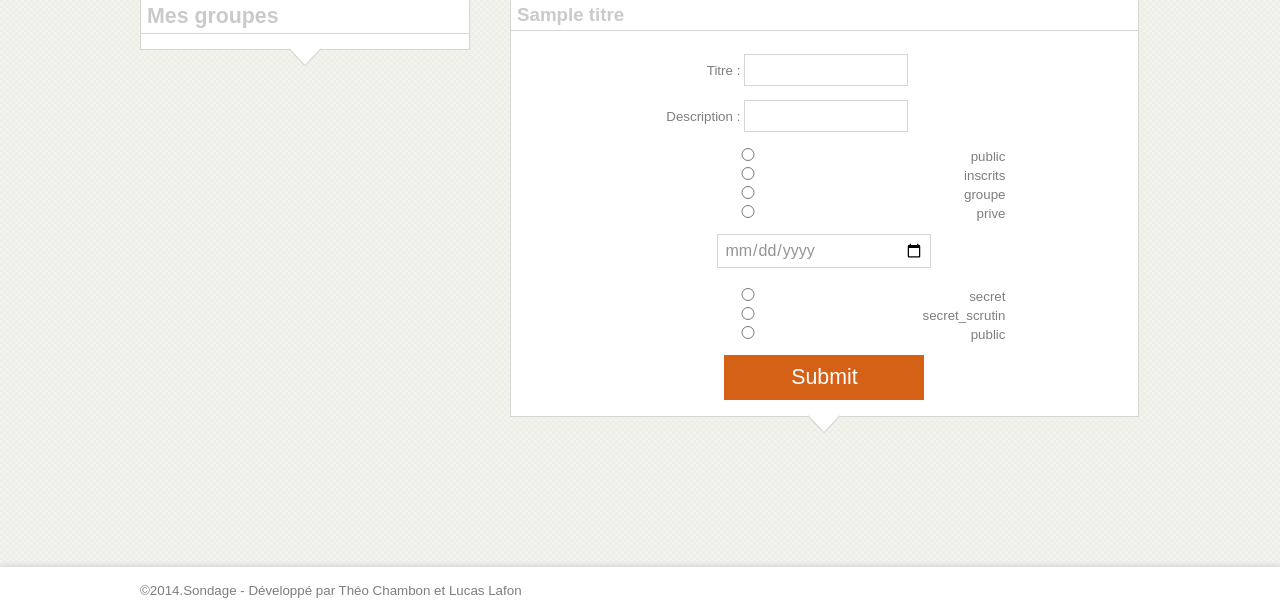
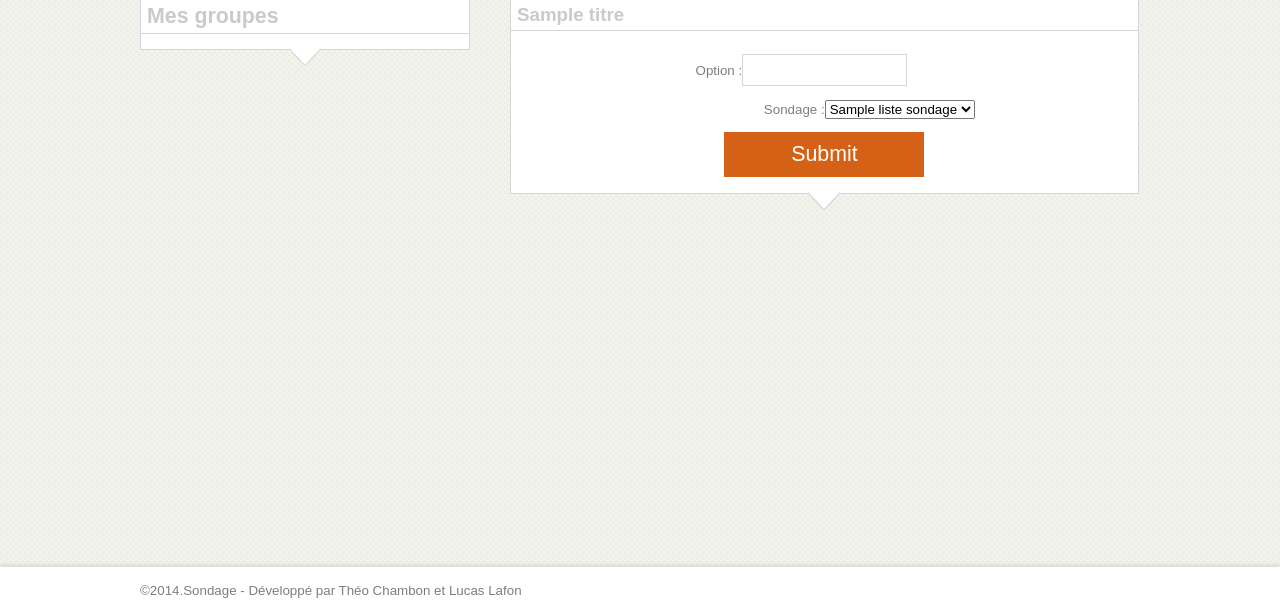
Before and after one commit to Theo0/sondage-L3, a PHP site: the page made by views/vueNouvelleOption.php in a window 1280 px wide. Shown: the part 187-800 px from the top of the page. Run offline with PHP 8.4, Linux system fonts and the light colour scheme; the template is opened without the code that fills it: most values are stand-ins (such as "Sample title", 1, 10 or a date in 2020); some libraries are stand-ins or nearby versions; some web fonts are replaced.

Commit message:
Update vueNouvelleOption.php

```diff
--- a/views/vueNouvelleOption.php
+++ b/views/vueNouvelleOption.php
@@ -1,42 +1,21 @@
 <?php
 
-$this->titre = "Nouveau Sondage";
+$this->titre = "Ajout d'une option";
 
-//Inclusion de la libarairie Form ( http://fr.openclassrooms.com/informatique/cours/votre-site-php-presque-complet-architecture-mvc-et-bonnes-pratiques/gestion-des-formulaires-avec-la-classe-form )
-include ROOT.'/models/Form.php';
+if(isset($optionTermine)){
+	echo "<h3>L'option a bien été ajoutée ! Vous pouvez maintenant en ajouter une nouvelle.</h3>";
+}
+?>
 
-// "formulaire_nouveau_sondage" est l'ID unique du formulaire
-$formulaire_nouvelle_option = new Form('formulaire_nouv_opt', 'POST');
+<div>
 
-$formulaire_nouvelle_option->action(ABSOLUTE_ROOT . '/controllers/ControllerOption.php?action=NouvelleOption');
-
-$formulaire_nouvelle_option->add('Text', 'titre')
-                 ->label("Titre")->Required(true);
-
-$formulaire_nouvelle_option->add('Text', 'description')
-                 ->label("Description")->Required(true);
-
-$formulaire_nouvelle_option->add('Radio', 'visiblite')
-         ->choices(array(
-           'public' => 'public',
-           'inscrits' => 'inscrits',
-           'groupe' => 'groupe',
-           'prive' => 'prive'
-         ));
-		 //->label("Visibilite")->Required(true);
-
-$formulaire_nouvelle_option->add('Date', 'date_fin')
-         ->format('dd/mm/yyyy');
-
-$formulaire_nouvelle_option->add('Radio', 'secret')
-        ->choices(array(
-          'secret' => 'secret',
-          'secret_scrutin' => 'secret_scrutin',
-          'public' => 'public'
-          ));
-
-$formulaire_nouvelle_option->add('Submit', 'submit');
-
-
-
-echo $formulaire_nouvelle_option;
+<form method="POST" action="http://localhost/sondage-L3/controllers/ControllerSondage.php?action=nouvelleOption" id="formulaire_nouv_opt" >
+<p><label>Option :   </label><input name="texte" type="text" required="required" /></p>
+<p><label>Sondage :   </label><select name="id_sondage">
+<?php foreach($ListeSondage as $key=>$sondage){ ?>
+<option value="<?php echo($sondage->getId());?>"><?php echo($sondage->getTitre()); ?></option>
+<?php } ?>
+</select></p>
+<p><input name="submit" type="submit" /></p>
+</form>
+</div>
```
